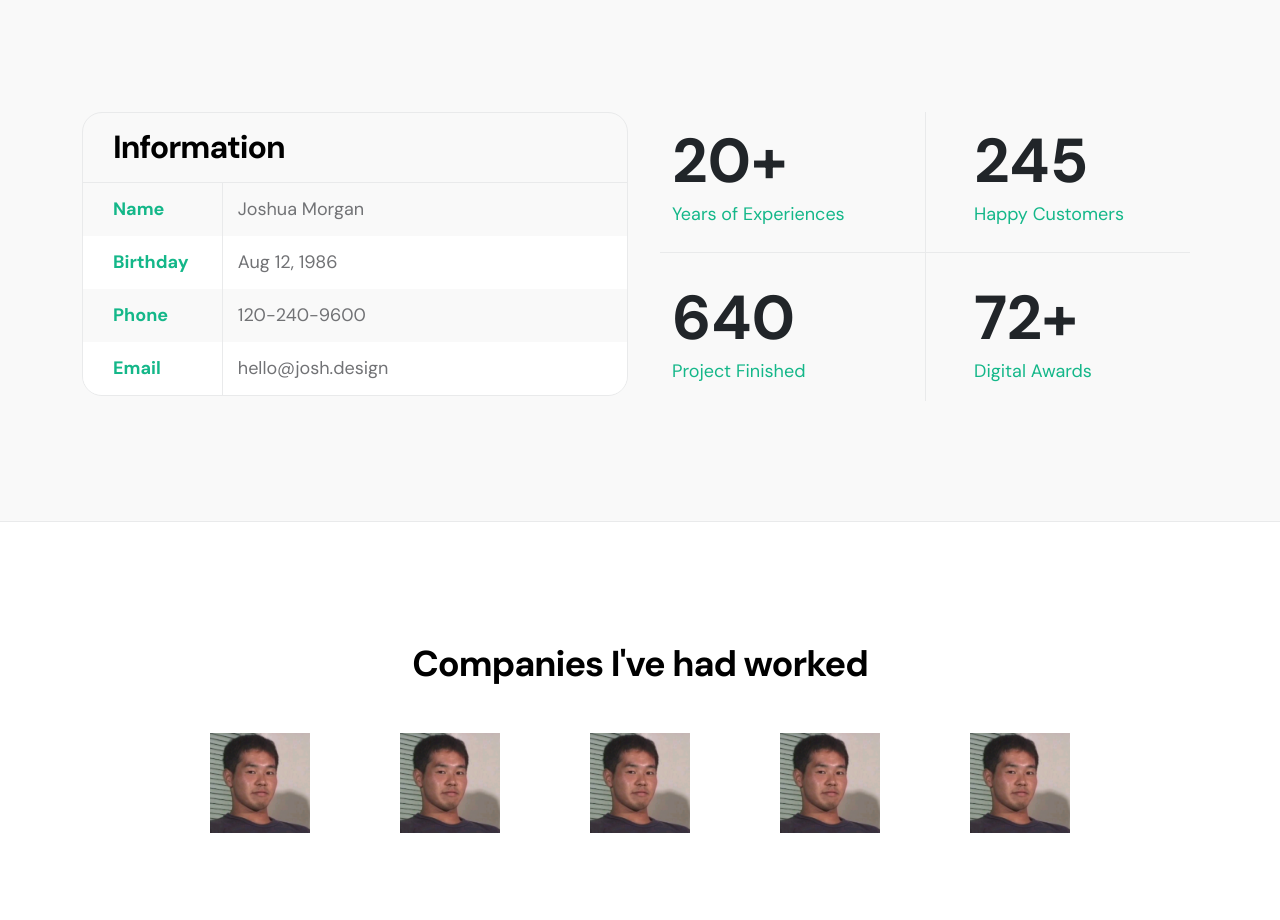
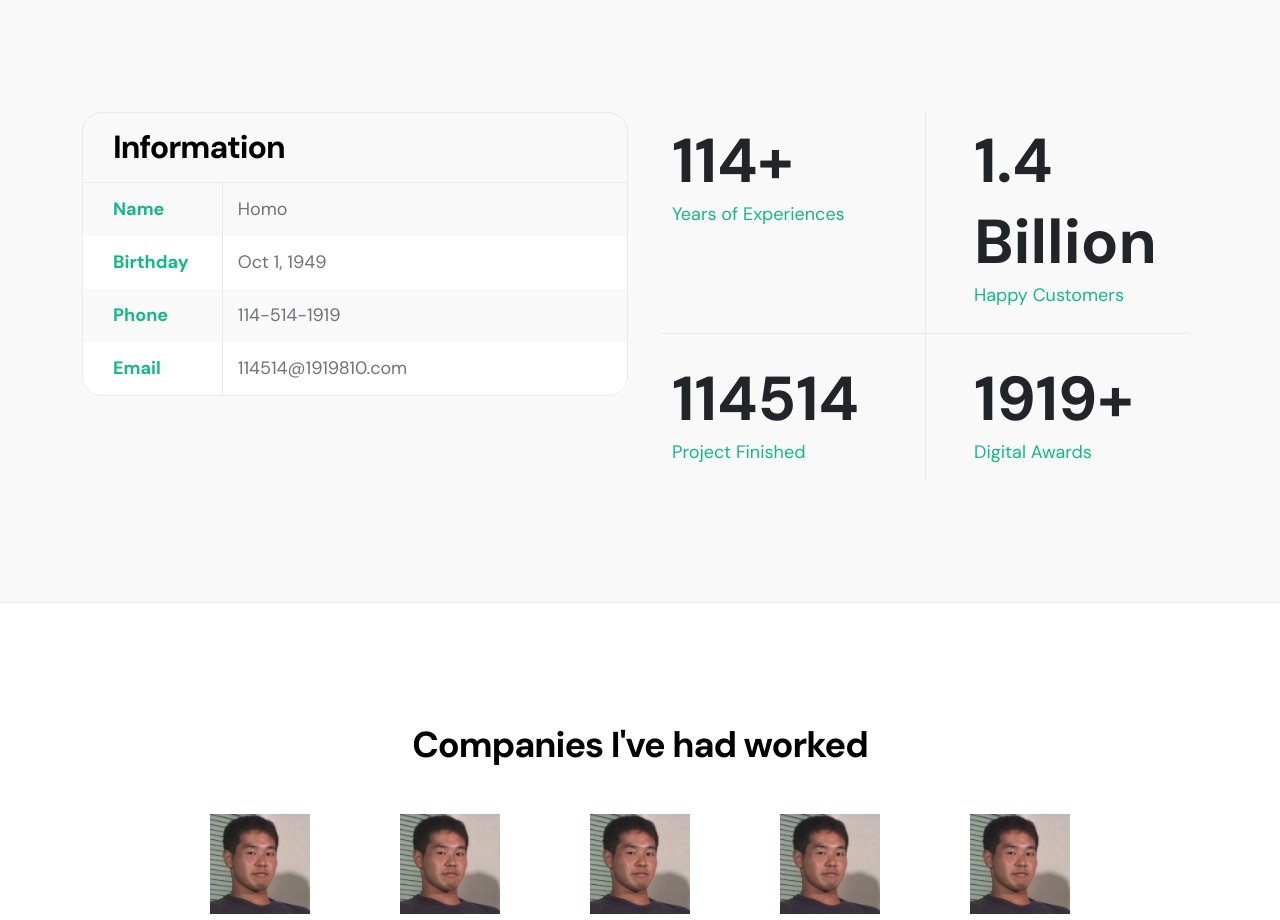
Before and after one commit to lzg114514/lzg114514.github.io, a plain HTML site: page index.html in a window 1280 px wide. Shown: the part 1320-2240 px from the top of the page. Drawn offline with Linux system fonts and the light colour scheme.

Commit message:
Update index.html

```diff
--- a/index.html
+++ b/index.html
@@ -155,22 +155,22 @@
                                 <div class="profile-body">
                                     <p>
                                         <span class="profile-small-title">Name</span>
-                                        <span>Joshua Morgan</span>
+                                        <span>Homo</span>
                                     </p>
 
                                     <p>
                                         <span class="profile-small-title">Birthday</span>
-                                        <span>Aug 12, 1986</span>
+                                        <span>Oct 1, 1949</span>
                                     </p>
 
                                     <p>
                                         <span class="profile-small-title">Phone</span>
-                                         <span><a href="tel: 305-240-9671">120-240-9600</a></span>
+                                         <span><a href="tel: 305-240-9671">114-514-1919</a></span>
                                     </p>
 
                                     <p>
                                         <span class="profile-small-title">Email</span>
-                                        <span><a href="mailto:hello@josh.design">hello@josh.design</a></span>
+                                        <span><a href="mailto:hello@josh.design">114514@1919810.com</a></span>
                                     </p>
                                 </div>
                             </div>
@@ -180,25 +180,25 @@
                             <div class="about-thumb">
                                 <div class="row">
                                     <div class="col-lg-6 col-6 featured-border-bottom py-2">
-                                        <strong class="featured-numbers">20+</strong>
+                                        <strong class="featured-numbers">114+</strong>
 
                                         <p class="featured-text">Years of Experiences</p>
                                     </div>
 
                                     <div class="col-lg-6 col-6 featured-border-start featured-border-bottom ps-5 py-2">
-                                        <strong class="featured-numbers">245</strong>
+                                        <strong class="featured-numbers">1.4 Billion</strong>
 
                                         <p class="featured-text">Happy Customers</p>
                                     </div>
 
                                     <div class="col-lg-6 col-6 pt-4">
-                                        <strong class="featured-numbers">640</strong>
+                                        <strong class="featured-numbers">114514</strong>
 
                                         <p class="featured-text">Project Finished</p>
                                     </div>
 
                                     <div class="col-lg-6 col-6 featured-border-start ps-5 pt-4">
-                                        <strong class="featured-numbers">72+</strong>
+                                        <strong class="featured-numbers">1919+</strong>
 
                                         <p class="featured-text">Digital Awards</p>
                                     </div>
```
